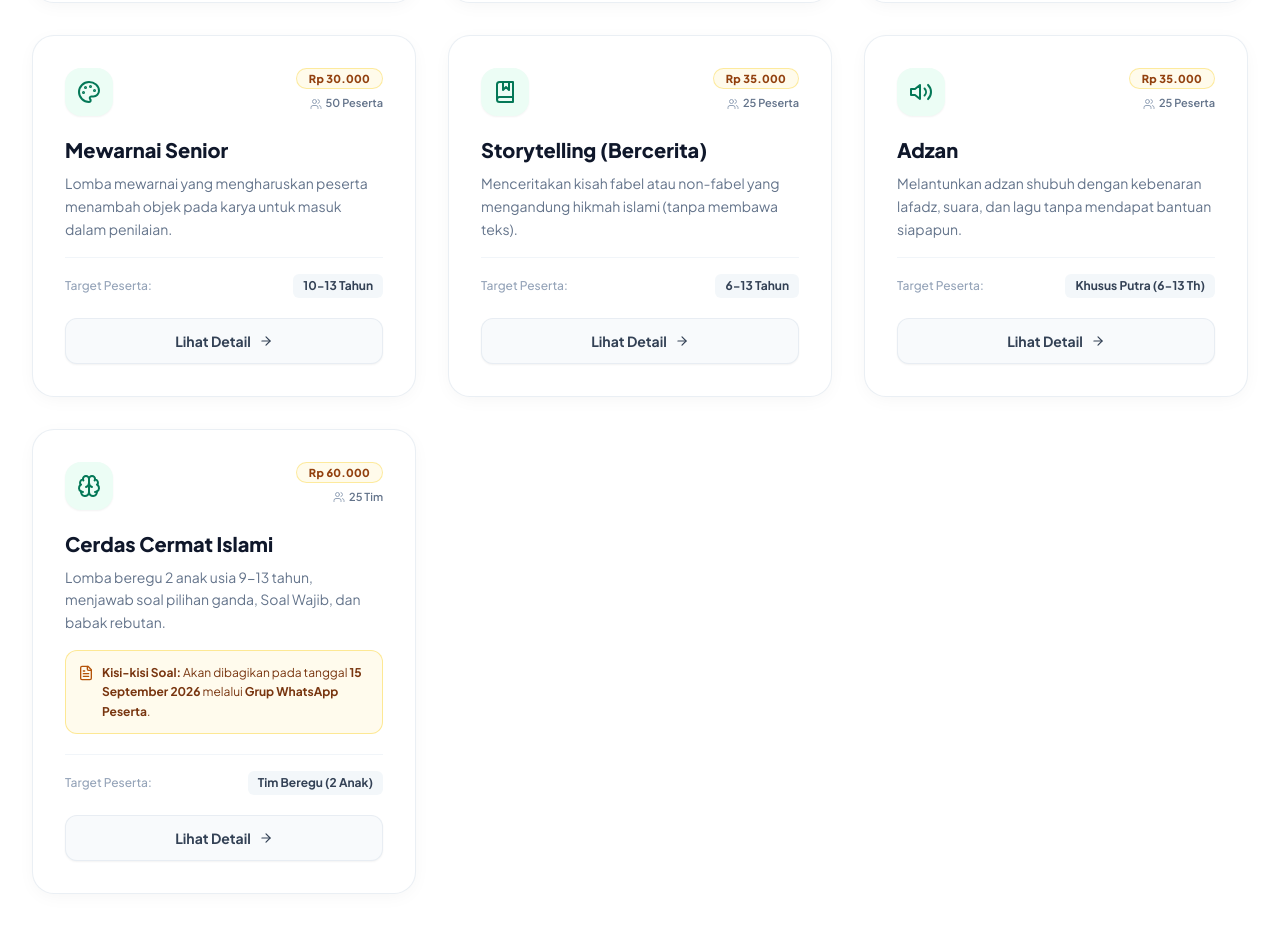
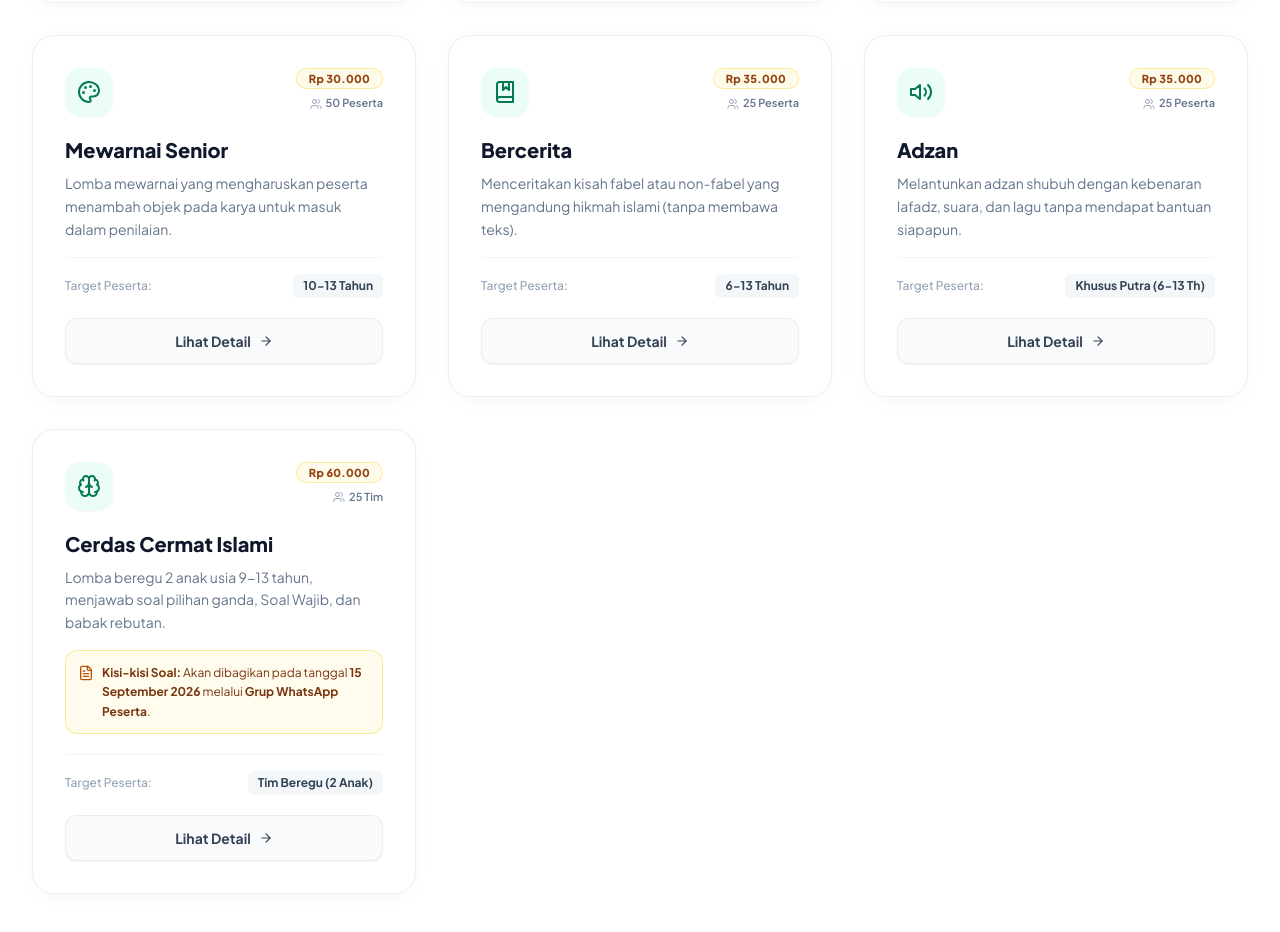
Before and after one commit to shrlnxx/famus, a Next.js app: page / in a window 1280 px wide. Shown: the part 3021-3953 px from the top of the page. Built offline with nearby package versions, Linux system fonts and the light colour scheme.

Commit message:
feat: add TermsSection component to display FAMUS 2026 event schedule and important dates

```diff
--- a/components/CategoriesSection.tsx
+++ b/components/CategoriesSection.tsx
@@ -82,7 +82,7 @@ const categories: Category[] = [
   },
   {
     icon: BookMarked,
-    title: "Storytelling (Bercerita)",
+    title: "Bercerita",
     level: "6-13 Tahun",
     desc: "Menceritakan kisah fabel atau non-fabel yang mengandung hikmah islami (tanpa membawa teks).",
     fee: 35000,
--- a/components/RegistrationForm.tsx
+++ b/components/RegistrationForm.tsx
@@ -83,7 +83,7 @@ const CABANG_OPTIONS = [
   { value: "Pidato Putri", label: "Pidato Putri", fee: 35000 },
   { value: "Mewarnai Junior", label: "Mewarnai Junior (6–9 Tahun)", fee: 30000 },
   { value: "Mewarnai Senior", label: "Mewarnai Senior (10–13 Tahun)", fee: 30000 },
-  { value: "Storytelling", label: "Storytelling (Bercerita)", fee: 35000 },
+  { value: "Storytelling", label: "Bercerita", fee: 35000 },
   { value: "Adzan", label: "Adzan (Khusus Putra)", fee: 35000 },
   { value: "Cerdas Cermat Islami", label: "Cerdas Cermat Islami (Tim Beregu 2 Anak)", fee: 60000 },
 ];
```
